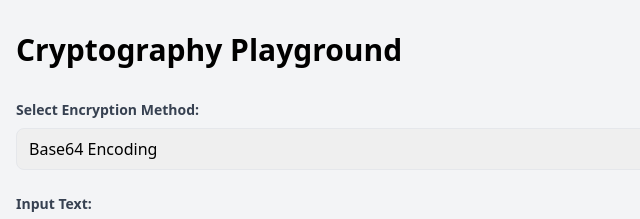
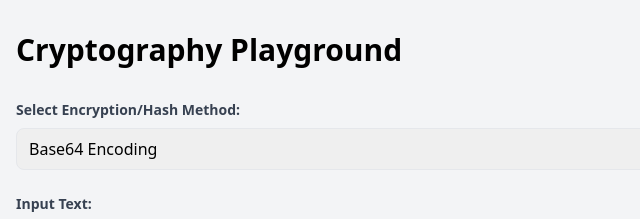
Before and after one commit to hasinhayder/cryptography-examples, a website built with Vite: page index.html in a window 1280 px wide. Shown: the top 219 px of the page, 0-640 px from the left. Built offline with nearby package versions, Linux system fonts and the light colour scheme.

Commit message:
Cryptography Examples in JavaScript

```diff
--- a/index.html
+++ b/index.html
@@ -24,7 +24,7 @@
     <!-- Algorithm Selection -->
     <div class="mb-6">
       <label class="block text-gray-700 text-sm font-bold mb-2">
-        Select Encryption Method:
+        Select Encryption/Hash Method:
       </label>
       <select x-model="selectedMethod" class="w-full p-2 border rounded-lg" @change="clearOutput()">
         <template x-for="method in methods" :key="method.id">
```
Also changed, not shown: readme.md (added).
